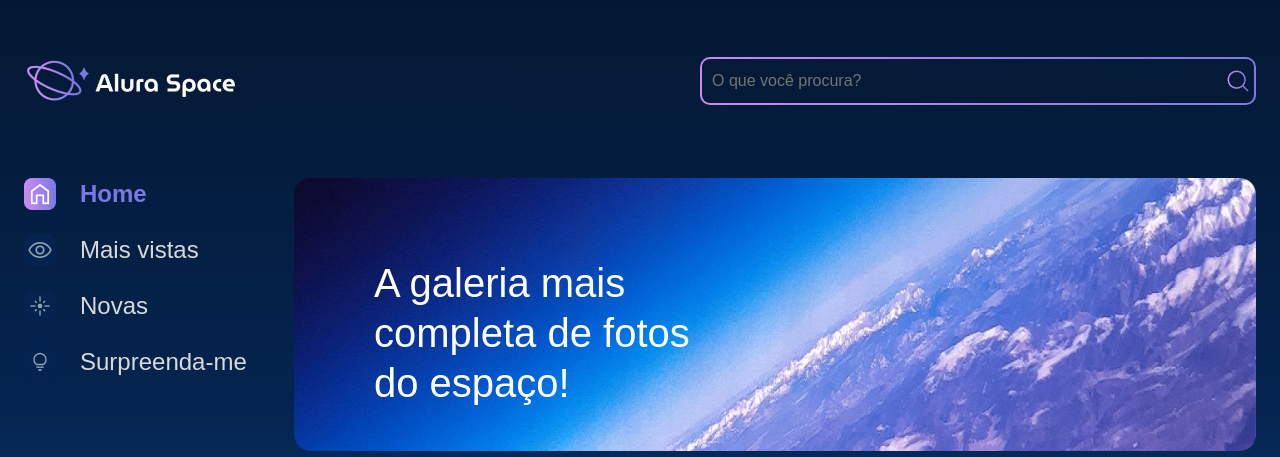
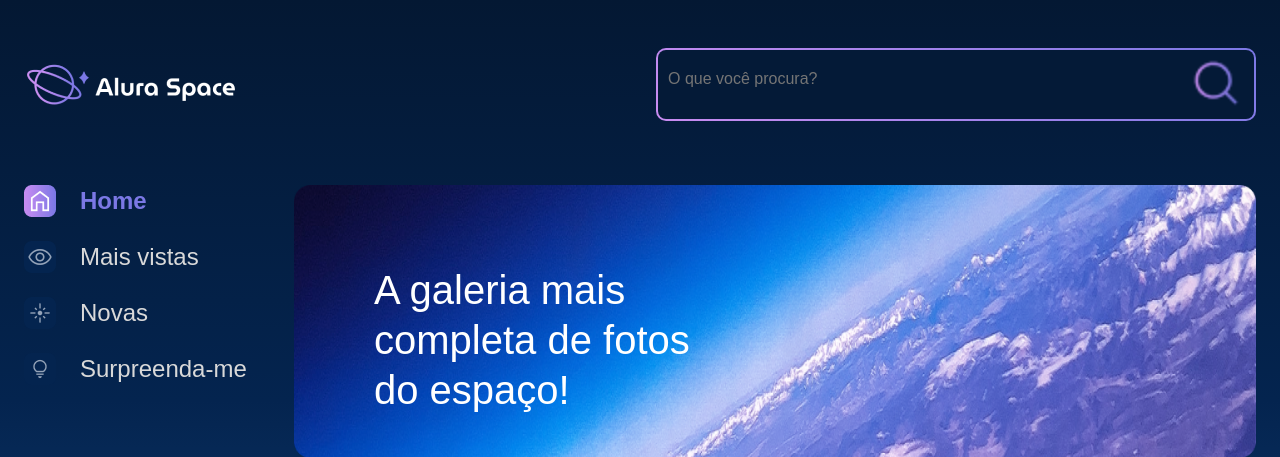
Before and after one commit to GiovannaBeathryce/alura_space, a Django app: page / in a window 1280 px wide. Shown: the top 457 px of the page. Run offline with Django 5.2, Linux system fonts and the light colour scheme; data that the repository does not hold is empty.

Commit message:
search function implementation

```diff
--- a/galery/urls.py
+++ b/galery/urls.py
@@ -1,7 +1,8 @@
 from django.urls import path
-from galery.views import index, image
+from galery.views import index, image, search
 
 urlpatterns = [
     path('', index, name='home'),
     path('imagem/<int:photo_id>', image, name='image'),
+    path('search', search, name='search')
 ]
--- a/galery/views.py
+++ b/galery/views.py
@@ -9,3 +9,13 @@ def index(request):
 def image(request, photo_id):
     photography = get_object_or_404(Photography, pk=photo_id)
     return render(request, 'galery/imagem.html', {'photography':photography})
+
+def search(request):
+    photographys = Photography.objects.order_by('-id').filter(isPublic=True)
+
+    if 'search' in request.GET:
+        search_term = request.GET['search']
+        if search_term:
+            photographys = photographys.filter(name__icontains=search_term)
+
+    return render(request, 'galery/search.html', {'cards': photographys})
--- a/setup/static/styles/style.css
+++ b/setup/static/styles/style.css
@@ -101,20 +101,30 @@ table {
     width: 100%;
 }
 
+.form__busca{
+    display: flex;
+}
+
 .busca__input {
     align-items: center;
     background-color: transparent;
     border: none;
     font-size: 1rem;
-    height: 24px;
+    height: 38px;
     padding: 10px;
     width: 500px;
+    color: #FFFFFF;
+}
+
+.button__busca{
+    border: none;
+    background: transparent;
 }
 
 .busca__icone {
     cursor: pointer;
-    width: 2rem;
-    height: 2rem;
+    width: 4rem;
+    height: 4rem;
 }
 
 .cards {
--- a/templates/galery/partials/_header.html
+++ b/templates/galery/partials/_header.html
@@ -4,8 +4,12 @@
         <img src="{% static '/assets/logo/Logo(2).png' %}" alt="Logo da Alura Space" />
         <div class="cabecalho__busca">
             <div class="busca__fundo">
-                <input class="busca__input" type="text" placeholder="O que você procura?">
-                <img class="busca__icone" src="{% static '/assets/ícones/1x/search.png' %}" alt="ícone de search">
+                <form class="form__busca" action="{% url 'search' %}">
+                    <input class="busca__input" name="search" type="text" placeholder="O que você procura?">
+                    <button class="button__busca" type="submit">
+                        <img class="busca__icone" src="{% static '/assets/ícones/1x/search.png' %}" alt="ícone de search">
+                    </button>
+                </form>
             </div>
         </div>
     </header>
```
Also changed, not shown: templates/galery/search.html (added, +53 -0 lines).
